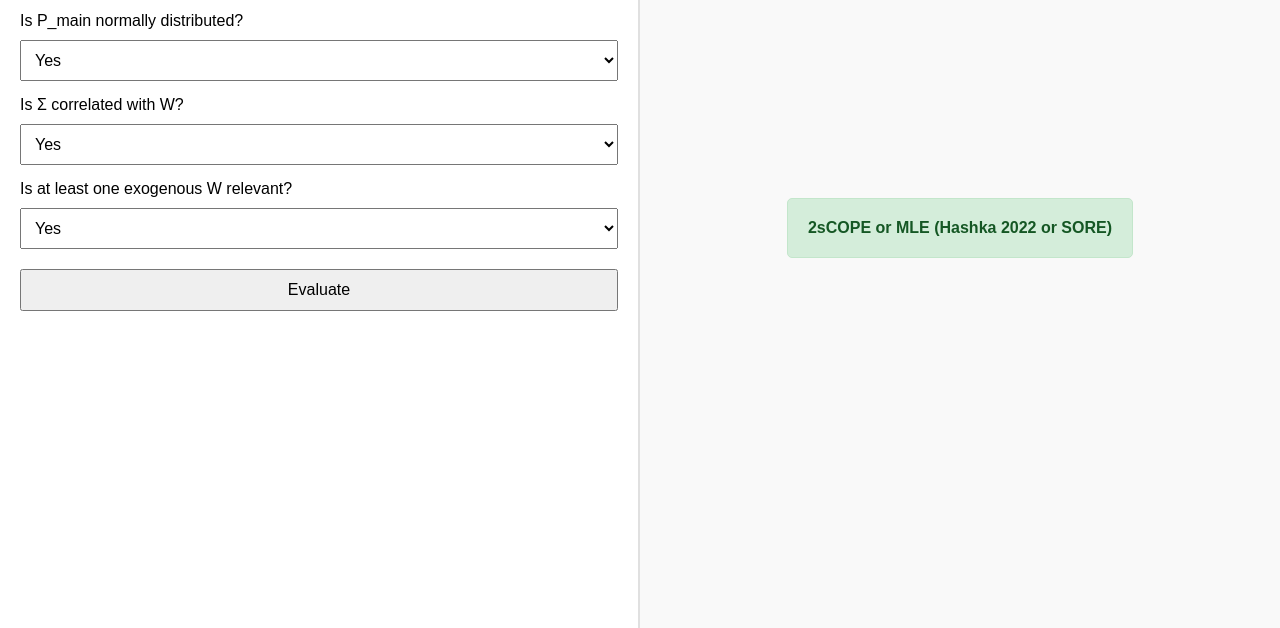
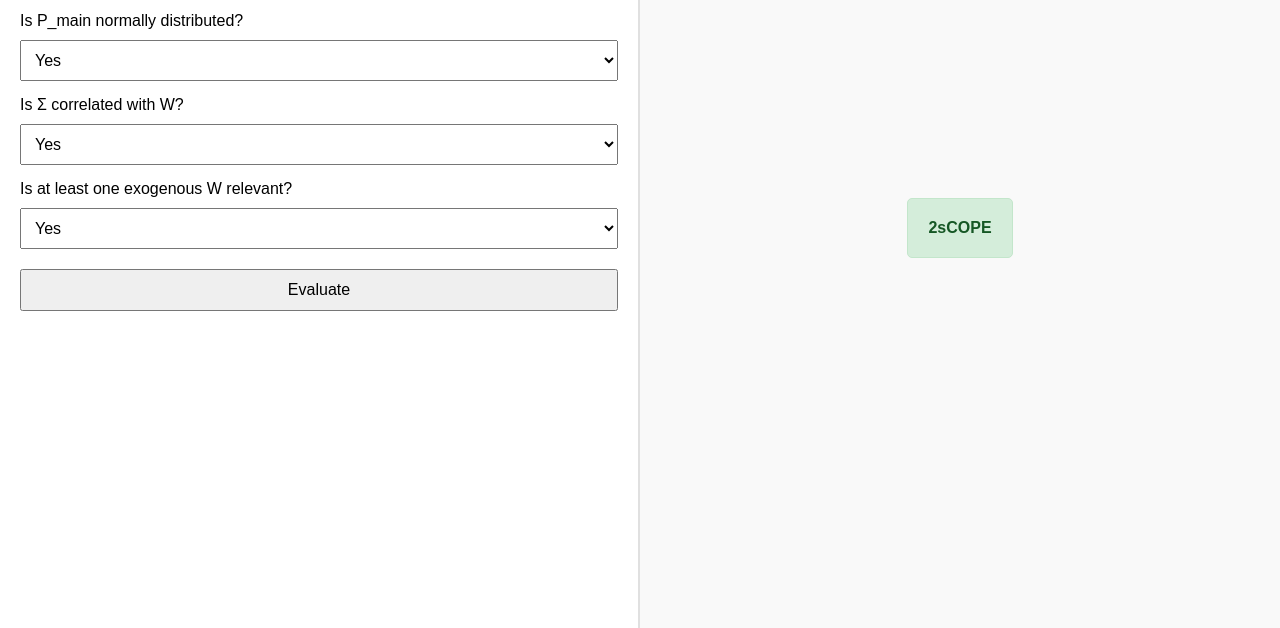
Before and after one commit to Unknown8866/flowchart, a plain HTML site: page index.html in a window 1280 px wide. Both pictures are taken after a click on the button "Evaluate". Shown: the part 172-800 px from the top of the page. Drawn offline with Linux system fonts and the light colour scheme.

Commit message:
Update index.html

```diff
--- a/index.html
+++ b/index.html
@@ -105,25 +105,41 @@
   </div>
 
   <script>
-    function evaluateFlowchart() {
-      const p_main_continuous = document.getElementById('p_main_continuous').value === 'yes';
-      const p_main_normal = document.getElementById('p_main_normal').value === 'yes';
-      const correlation = document.getElementById('correlation').value === 'yes';
-      const exogenous_w = document.getElementById('exogenous_w').value === 'yes';
-
-      let result;
-      if (!p_main_continuous) {
-        result = "Use SORE (Qian and Xie 2024) if P_main is discrete";
-      } else if (p_main_normal) {
-        result = "2sCOPE or MLE (Hashka 2022 or SORE)";
-      } else if (correlation) {
-        result = "P&G";
-      } else if (exogenous_w) {
-        result = "2sCOPE";
-      } else {
-        result = "Check potential bias using bootstrap";
+    function copulaDecision(P_main_continuous, P_main_normal, sum_Pk_Yk_correlated, W_continuous_and_relevant) {
+      // Step 1
+      if (!P_main_continuous) {
+        return "Use SORE (Qian and Xie 2024)";
       }
 
+      // Step 2
+      if (P_main_normal) {
+        // Step 3.b
+        if (W_continuous_and_relevant) {
+          return "2sCOPE";
+        } else {
+          return "Check potential bias using bootstrap";
+        }
+      } else {
+        // Step 3.a
+        if (sum_Pk_Yk_correlated) {
+          return "2sCOPE or MLE (Hashka 2022 or SORE)";
+        } else {
+          return "P&G";
+        }
+      }
+    }
+
+    function evaluateFlowchart() {
+      // 获取用户输入
+      const P_main_continuous = document.getElementById('p_main_continuous').value === 'yes';
+      const P_main_normal = document.getElementById('p_main_normal').value === 'yes';
+      const sum_Pk_Yk_correlated = document.getElementById('correlation').value === 'yes';
+      const W_continuous_and_relevant = document.getElementById('exogenous_w').value === 'yes';
+
+      // 调用 copulaDecision 函数
+      const result = copulaDecision(P_main_continuous, P_main_normal, sum_Pk_Yk_correlated, W_continuous_and_relevant);
+
+      // 显示结果
       const resultDiv = document.getElementById('result');
       resultDiv.style.display = 'block';
       resultDiv.textContent = result;
```
